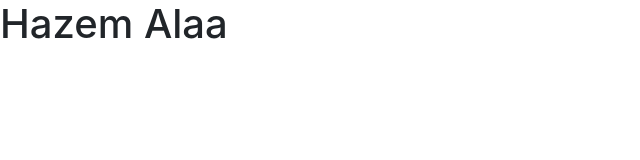
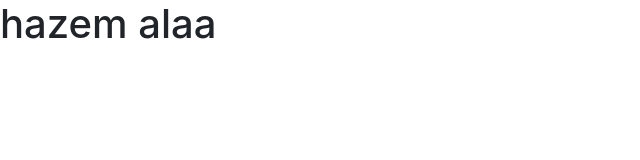
Before and after one commit to MohamedAshourEid/start-point, a plain HTML site: page index.html in a window 1280 px wide. Shown: the whole page, without its empty margins (0-640 px from the left). Drawn offline with Linux system fonts and the light colour scheme.

Commit message:
add my name

```diff
--- a/index.html
+++ b/index.html
@@ -5,8 +5,7 @@
     <body>
 
 
-        <h1> Hazem Alaa</h1>
-
+        <h1>hazem alaa</h1>
 
         <script src="js/main.js"></script>
         <script src="js/jquery-3.4.1.slim.min.js"></script>
```
